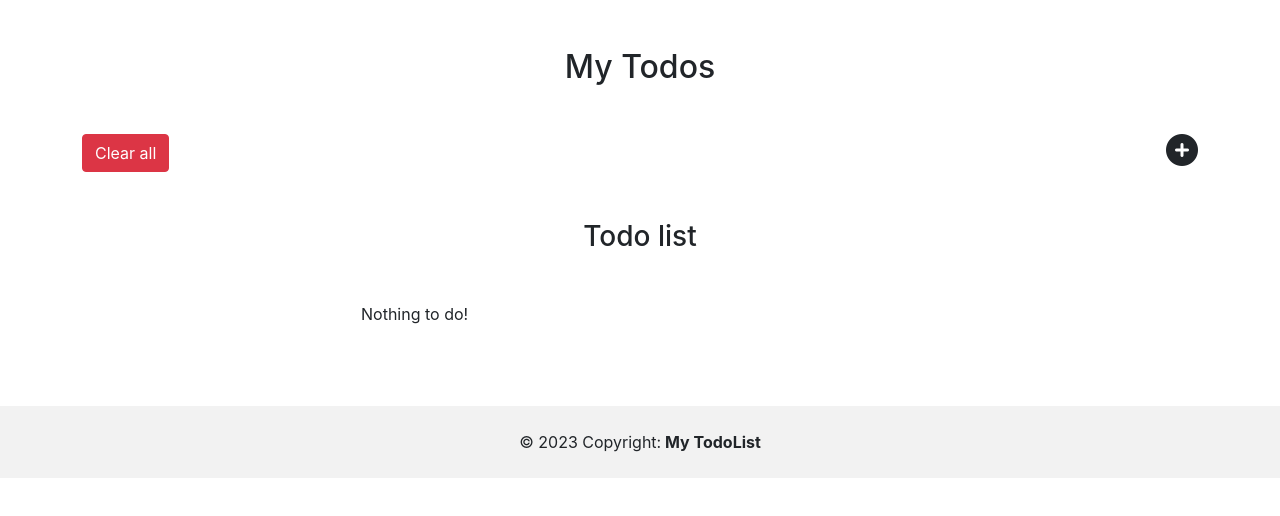
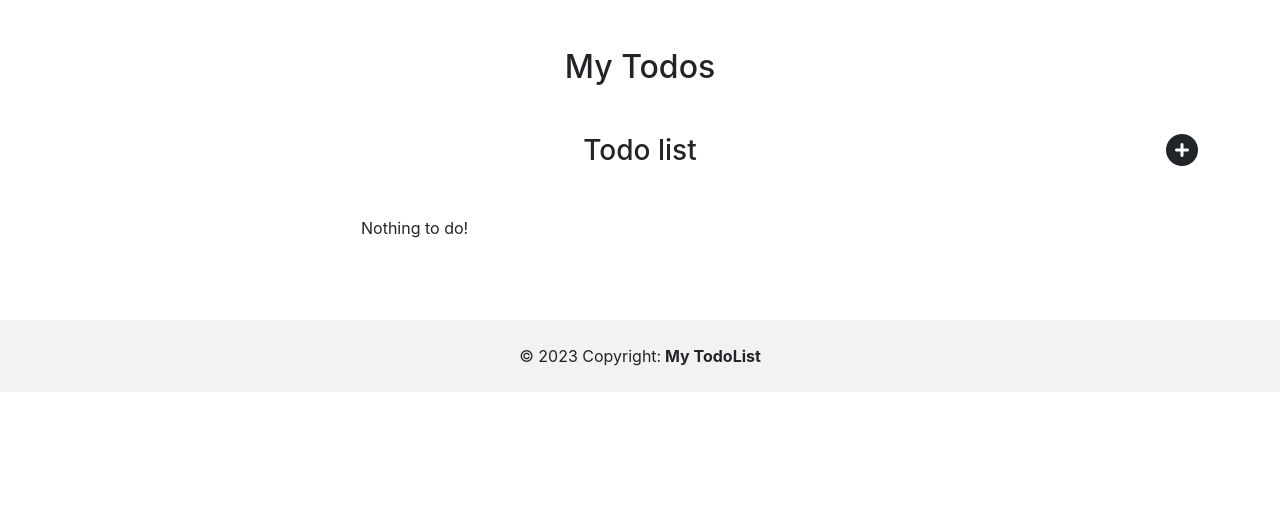
Before and after one commit to farhan-jabil/Todo-List, a React (Create React App) app: page / in a window 1280 px wide. Shown: the top 516 px of the page. Built offline with nearby package versions, Linux system fonts and the light colour scheme.

Commit message:
Localstorage save done

```diff
--- a/src/components/Todos.js
+++ b/src/components/Todos.js
@@ -38,7 +38,7 @@ export default function Todos(props) {
   return (
     <div className='container mt-5 mx-auto'>
       <div className=''>
-        <button type="button" className="btn btn-danger" onClick={props.allClear}>Clear all</button>
+        {/* <button type="button" className="btn btn-danger" onClick={props.allClear}>Clear all</button> */}
         <i className={`fa-solid fa-circle-${addButtonIcon} fa-2x float-end`} onClick={addTodoButton} data-bs-toggle="tooltip" data-bs-placement="top" title="Add Todo"></i>
       </div>
       <div className={`addingTodo d-${addTodo}`}>
```
Also changed, not shown: src/App.js (+0 -25 lines), src/components/TodoItem.js (+0 -21 lines).
